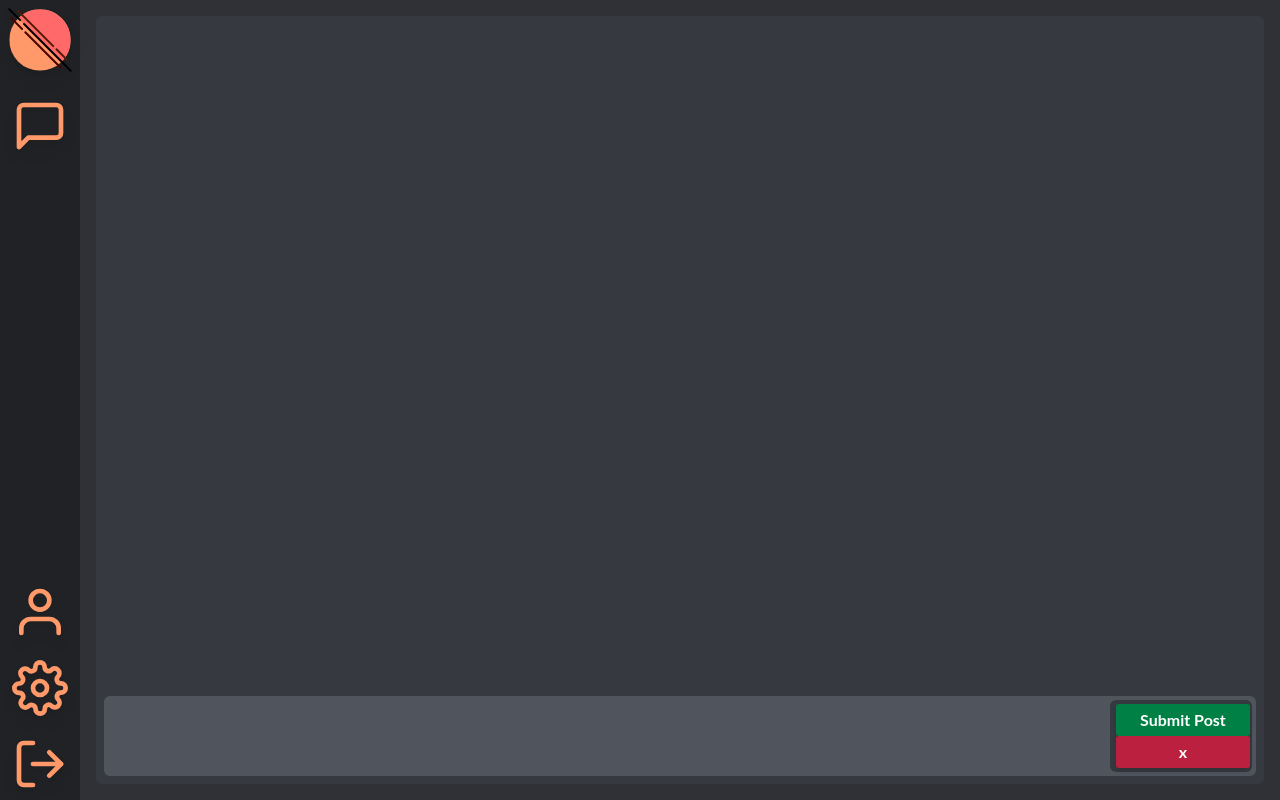
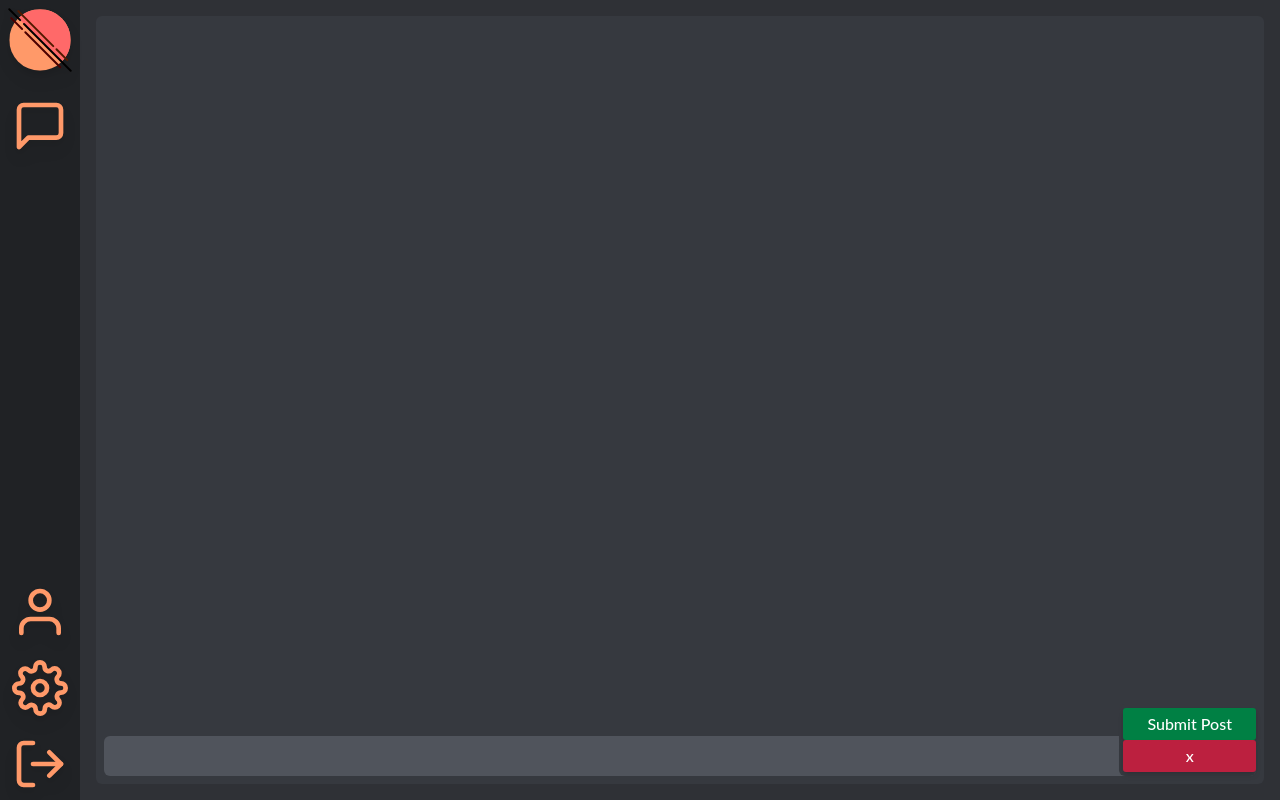
Before and after one commit to TheSheefooProject/frontend, a Next.js app: page / in a window 1280 px wide. Built offline with nearby package versions, Linux system fonts and the light colour scheme.

Commit message:
+ cancel post button ~ changed style
Co-authored-by: roliveira527 <roliveira527@users.noreply.github.com>

```diff
--- a/components/common/Button/Button.tsx
+++ b/components/common/Button/Button.tsx
@@ -44,7 +44,7 @@ const Button = (props: {
         className +
         ' ' +
         styles.btn +
-        ' h-8 w-[100%] px-2 py-0 font-body font-bold text-white shadow-md hover:scale-95 hover:shadow-none '
+        ' h-8 w-[100%] px-2 py-0 font-body font-medium text-white shadow-md hover:scale-95 hover:shadow-none '
       }`}
       onClick={onClick}
     >
--- a/pages/index.tsx
+++ b/pages/index.tsx
@@ -116,13 +116,13 @@ const Home: NextPage = () => {
             <div
               role="textbox"
               contentEditable
-              className=" mb-2 max-h-[28vh] w-[100%] overflow-y-auto break-all rounded-md bg-back_4 py-2 pl-3 pb-[48px] text-text_1 focus:outline-none focus:ring focus:ring-back_2"
+              className=" mb-2 max-h-[28vh] w-[100%] overflow-y-auto break-all rounded-md bg-back_4 py-2 pr-[165px] pl-3  text-text_1 focus:outline-none focus:ring focus:ring-back_2"
               onFocus={() => showModal(true)}
               // onBlur={() => showModal(false)}
             ></div>
             <div
               id="action_buttons_container"
-              className="absolute right-1 bottom-3 rounded-md bg-back_3 p-1"
+              className="absolute right-0 bottom-2 rounded-md bg-back_3 px-0.5 py-1 "
             >
               <Button
                 noMargin
```
